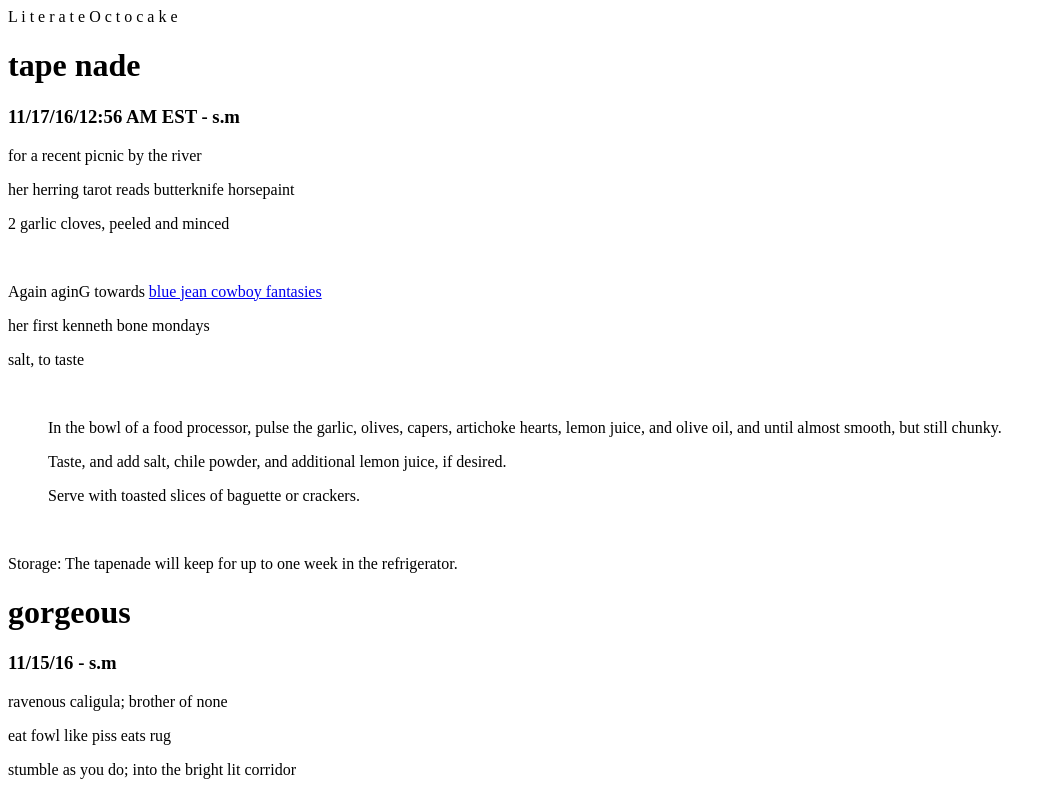
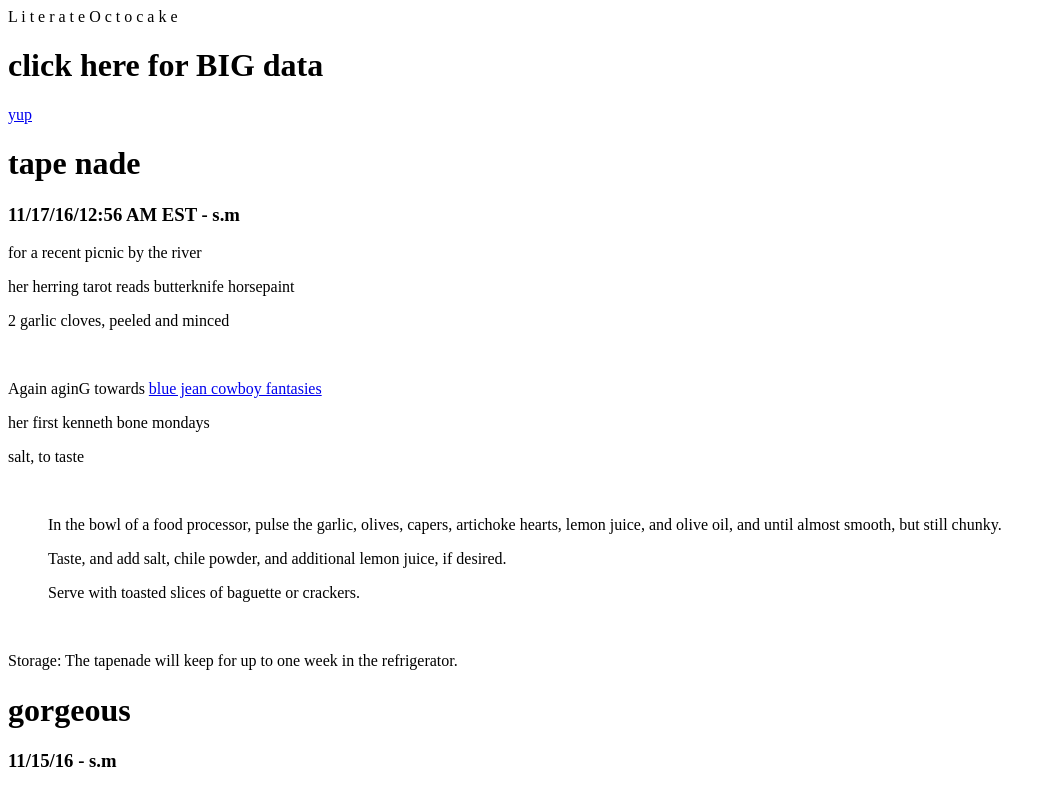
Before and after one commit to sbmsr/literate-octocake, a plain HTML site: page index.html in a window 1280 px wide. Shown: the top 788 px of the page, without its empty margins (0-1056 px from the left). Drawn offline with Linux system fonts and the light colour scheme.

Commit message:
Update index.html

```diff
--- a/index.html
+++ b/index.html
@@ -3,6 +3,9 @@
     L  i  t  e  r  a  t  e     O  c  t  o  c  a  k  e
   </header>
   <body>
+
+	  <h1> click here for BIG data </h1>
+	  <a href = theData.html>yup</a>
 
         <h1> tape nade </h1>
         <h3> 11/17/16/12:56 AM EST - s.m </h3>
```
